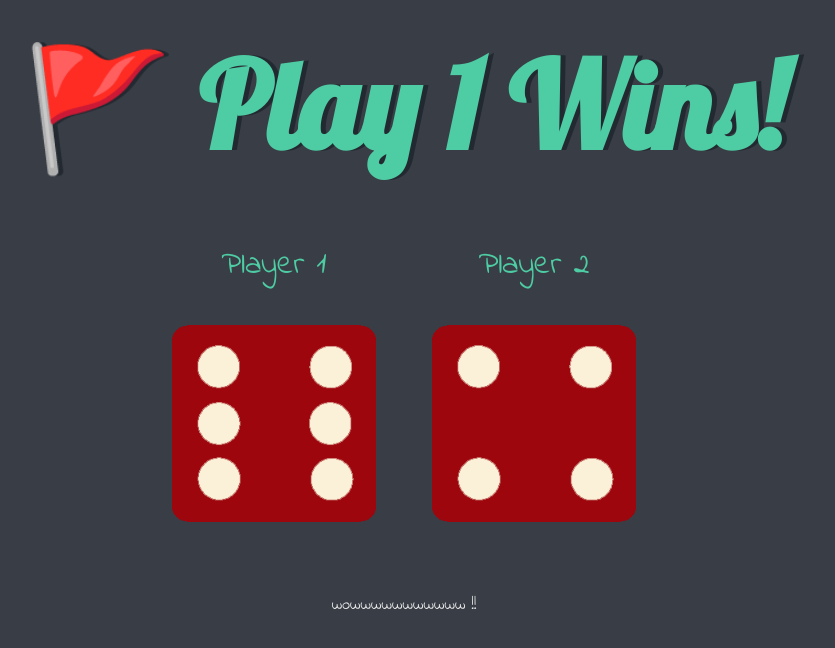
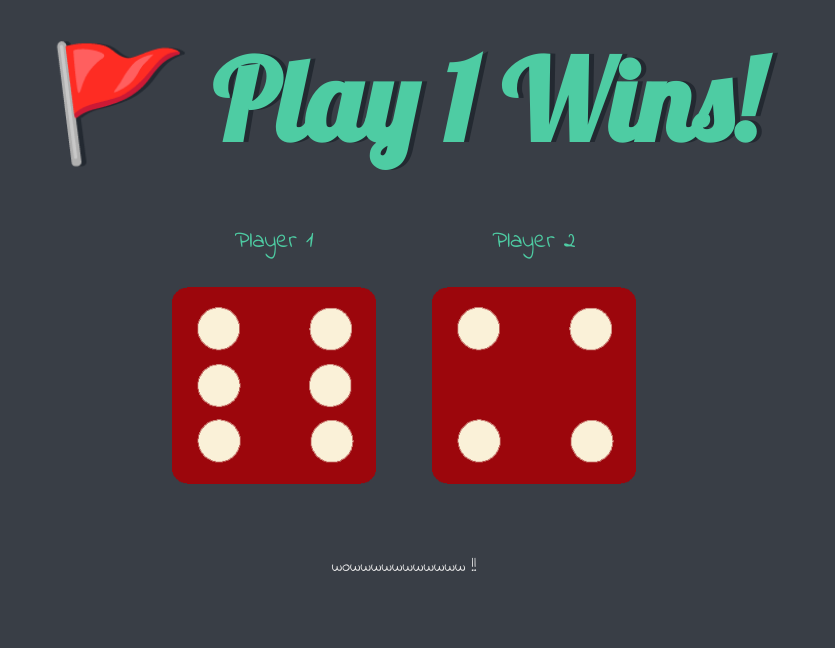
Before and after one commit to Doobiii/Rolling_Dice, a plain HTML site: page index.html in a window 1280 px wide. Shown: the whole page, without its empty margins (236-1071 px from the left). Drawn offline with Linux system fonts and the light colour scheme.

Commit message:
Update styles.css

```diff
--- a/styles.css
+++ b/styles.css
@@ -18,12 +18,12 @@ h1 {
   margin: 30px;
   font-family: 'Lobster', cursive;
   text-shadow: 5px 0 #232931;
-  font-size: 7.5rem;
+  font-size: 7rem;
   color: #4ECCA3;
 }
 
 p {
-  font-size: 2rem;
+  font-size: 1.5rem;
   color: #4ECCA3;
   font-family: 'Indie Flower', cursive;
 }
```
